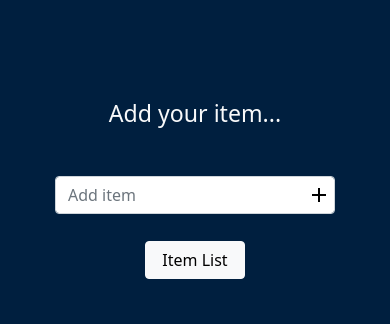
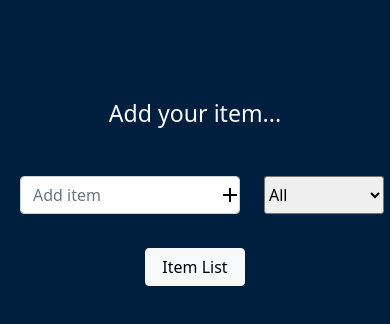
Before and after one commit to Prashant-Pipaliya/React-ToDo, a React (Create React App) app: page / in a window 390 px wide. Shown: the top 324 px of the page. Built offline with nearby package versions, Linux system fonts and the light colour scheme.

Commit message:
todo-list-commit

```diff
--- a/src/App.js
+++ b/src/App.js
@@ -1,4 +1,4 @@
-import React, { useState } from 'react';
+import React, { useEffect, useState } from 'react';
 import '../node_modules/bootstrap/dist/css/bootstrap.min.css';
 import DeleteOutlineIcon from '@material-ui/icons/DeleteOutline';
 import EditIcon from '@material-ui/icons/Edit';
@@ -9,9 +9,14 @@ const App = () => {
 
   const [data, setData] = useState("");  // fetch input value
   const [store, setStore] = useState([]);
-  const [line, setLine] = useState(false);
   const [toggle, setToggle] = useState(true);
   const [edit, setEdit] = useState(null);
+  const [done, setDone] = useState("all");
+  const [filterData, setFilterData] = useState([]);
+
+  useEffect(() => {
+    filterFunction();
+  },[store, done])
 
   // add item
 
@@ -78,6 +83,27 @@ const App = () => {
     setEdit(index);
   }
 
+  const selectButton = (e) => {
+    setDone(e.target.value);
+  }
+
+  // filter item
+
+  const filterFunction = () => {
+    switch (done) {
+      case 'completed':
+        setFilterData(store.filter((value) => value.completed === true ))
+        break;
+      case 'uncompleted':
+        setFilterData(store.filter((value) => value.completed === false ))
+        break;
+
+      default:
+        setFilterData(store);
+        break;
+    }
+  }
+
   return (
     <>
       <div className='todo_main' >
@@ -97,11 +123,17 @@ const App = () => {
               toggle ? <AddIcon className='addButton'onClick={addItemBtn}/> : <EditIcon className='addButton'onClick={addItemBtn}/>
             }
 
+            <select className="dropDown" onChange={selectButton} aria-label="Default select example">
+              <option selected>All</option>
+              <option value="completed" >Completed</option>
+              <option value="uncompleted" >Uncompleted</option>
+            </select>
+
           </div>
 
           <ul style={{listStyle:"none"}}  className="todo_list list-group mt-4">
             {
-              store.map((value) => {
+              filterData.map((value) => {
                 return(
                   <li className={`list ${ value.completed ? `complete` : ''}`} key={value.id} >{value.name}
                     <DeleteOutlineIcon className='deleteButton' onClick={() => deleteItem(value.id)} />
@@ -115,11 +147,11 @@ const App = () => {
 
           {/* map  method store each value in list */}
 
-          <center>
+        </div>
+
+        <center>
             <button type="button" onClick={clearList} className="buttonItem btn btn-light"></button>
-          </center>
-
-        </div>
+        </center>
 
       </div>
     </>
--- a/src/index.css
+++ b/src/index.css
@@ -23,8 +23,17 @@ input[type="text" ]{
   color: black;
   position: relative;
   left: 93%;
-  margin-top: 7px;
+  bottom: 2px;
 }
+.dropDown{
+  width: 120px!important;
+  position: relative;
+  left: 100%;
+  height: 38.5px;
+  border-radius: 3px;
+  outline: none;
+}
+
 .todo_list li{
   margin-bottom: 10px;
   border-radius: 0!important;
@@ -82,12 +91,12 @@ input[type="text" ]{
 
 @media screen and (max-width: 500px){
   .todo_content{
-    width: 280px;
-    margin: auto;
+    width: 220px;
+    margin-left: 20px;
   }
   input[type="text" ]{
     position: absolute;
-    width: 280px;
+    width: 220px;
   }
   .addButton{
     left: 90%;
```
